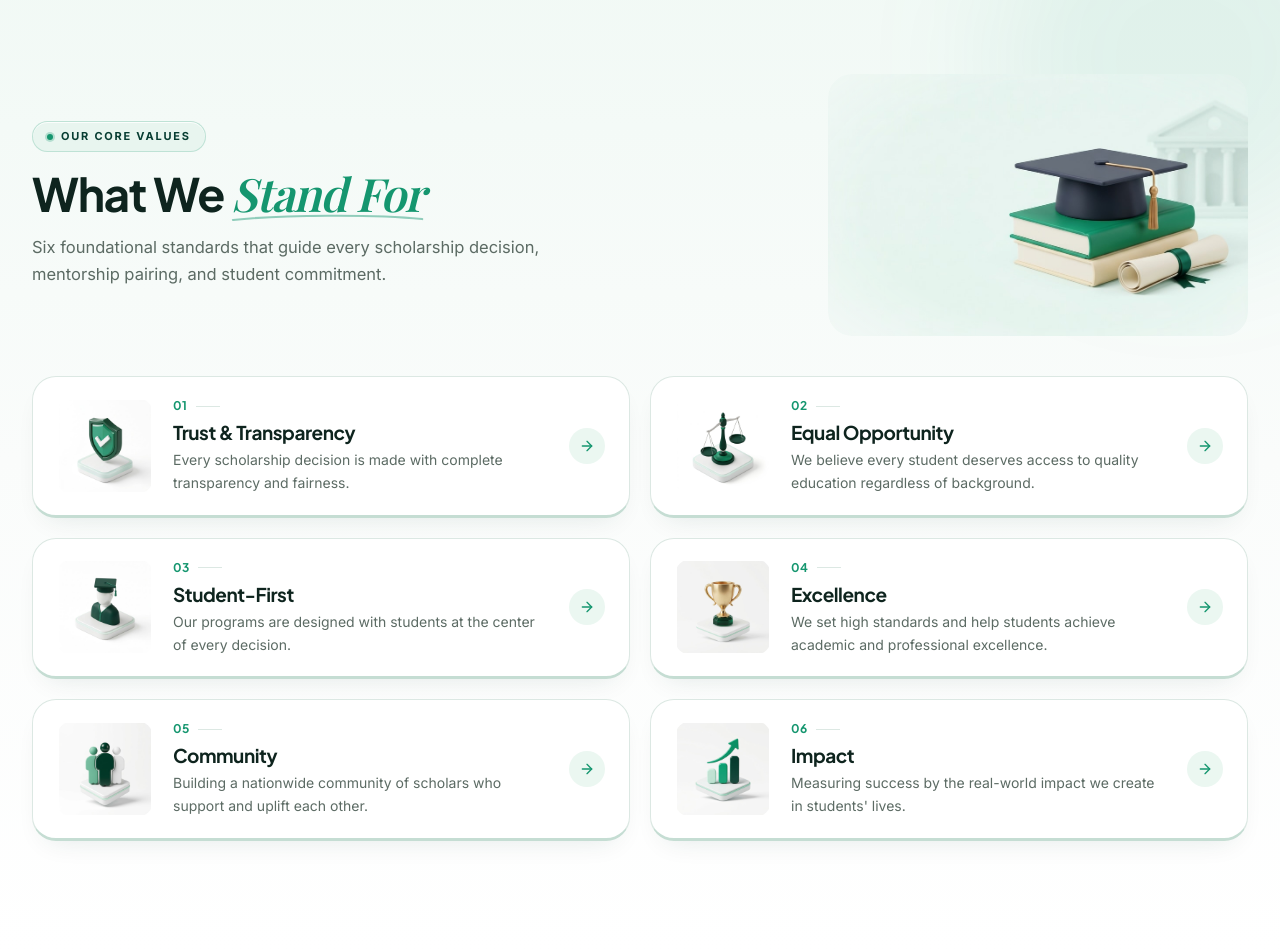
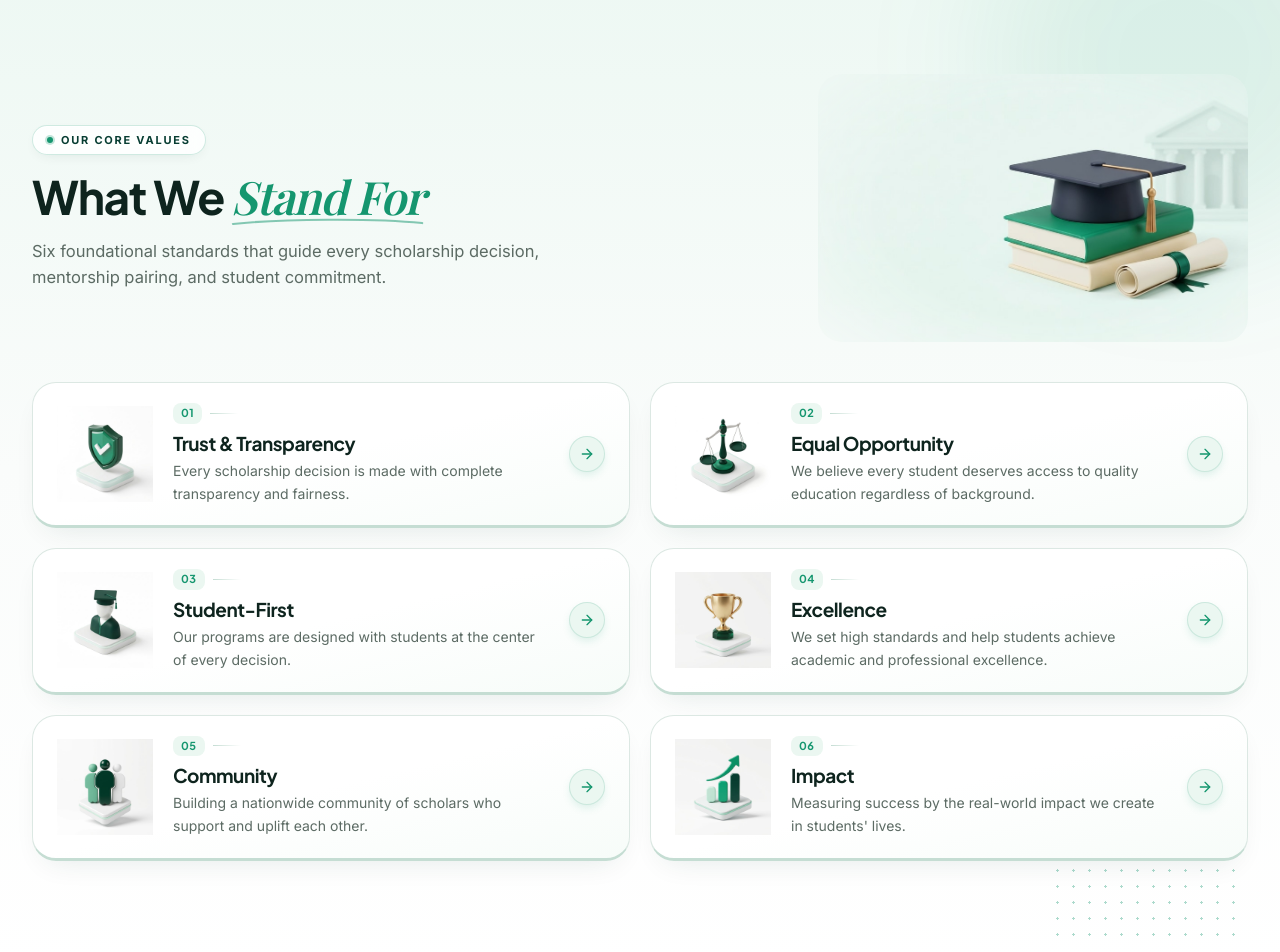
Before and after one commit to mannbond007/milestone, a Next.js app: page /about in a window 1280 px wide. Shown: the part 3340-4292 px from the top of the page. Built offline with nearby package versions, Linux system fonts and the light colour scheme; no server answers.

Commit message:
Polish What We Stand For 3D value cards with seamless icon blending and micro-interactions

```diff
--- a/src/app/about/page.tsx
+++ b/src/app/about/page.tsx
@@ -458,18 +458,27 @@ export default function AboutPage() {
       </section>
 
       {/* Values: Luminous 2-Column 3D Icon Card Showcase */}
-      <section className="relative overflow-hidden border-t border-[#E3ECE8] bg-gradient-to-b from-[#F1F9F5] via-[#FAFCFB] to-white py-20 md:py-28 dark:border-[#162E26] dark:from-[#081713] dark:via-[#07120F] dark:to-[#07120F]">
-        {/* Soft ambient mint depth */}
+      <section className="relative overflow-hidden border-t border-[#E3ECE8] bg-gradient-to-b from-[#EDF8F3] via-[#FAFCFB] to-white py-20 md:py-28 dark:border-[#162E26] dark:from-[#081713] dark:via-[#07120F] dark:to-[#07120F]">
+        {/* Soft ambient mint depth & subtle corner dot matrix */}
         <div
           aria-hidden="true"
-          className="pointer-events-none absolute -right-24 -top-24 h-96 w-96 rounded-full bg-[#15966F]/[0.08] blur-3xl"
+          className="pointer-events-none absolute -right-24 -top-24 h-96 w-96 rounded-full bg-[#15966F]/[0.09] blur-3xl"
+        />
+        <div
+          aria-hidden="true"
+          className="pointer-events-none absolute bottom-6 right-8 h-32 w-48 opacity-35 dark:opacity-15"
+          style={{
+            backgroundImage:
+              "radial-gradient(circle at 1.5px 1.5px, #15966F 1.2px, transparent 0)",
+            backgroundSize: "16px 16px",
+          }}
         />
 
         <div className="relative z-10 mx-auto max-w-7xl px-4 sm:px-6 lg:px-8">
           {/* Top Header Row + Floating 3D Graduation Artwork */}
           <div className="mb-10 grid grid-cols-1 items-center gap-8 lg:grid-cols-12">
             <ScrollReveal className="lg:col-span-7">
-              <div className="inline-flex items-center gap-2 rounded-full border border-[#15966F]/20 bg-[#E8F5EF] px-3.5 py-1.5 shadow-[inset_0_1px_0_rgba(255,255,255,0.85)] dark:border-[#34D399]/25 dark:bg-[#112B23] dark:shadow-none">
+              <div className="inline-flex items-center gap-2 rounded-full border border-[#15966F]/20 bg-white/85 px-3.5 py-1.5 shadow-[0_4px_14px_-6px_rgba(7,61,50,0.12),inset_0_1px_0_rgba(255,255,255,1)] backdrop-blur-sm dark:border-[#34D399]/25 dark:bg-[#112B23] dark:shadow-none">
                 <span className="h-1.5 w-1.5 rounded-full bg-[#15966F] ring-2 ring-[#15966F]/25 dark:bg-[#34D399] dark:ring-[#34D399]/25" />
                 <span className="text-[11px] font-bold uppercase tracking-[0.16em] text-[#073D32] dark:text-[#6EE7B7]">
                   Our Core Values
@@ -484,7 +493,7 @@ export default function AboutPage() {
                     aria-hidden="true"
                     viewBox="0 0 180 12"
                     fill="none"
-                    className="pointer-events-none absolute -bottom-1 left-0 h-2.5 w-full text-[#15966F]/45 dark:text-[#34D399]/45"
+                    className="pointer-events-none absolute -bottom-1 left-0 h-2.5 w-full text-[#15966F]/50 dark:text-[#34D399]/50"
                     preserveAspectRatio="none"
                   >
                     <path
@@ -504,13 +513,13 @@ export default function AboutPage() {
 
             {/* Right Alpha-Masked 3D Graduation Artwork */}
             <ScrollReveal delay={0.08} className="hidden lg:col-span-5 lg:block">
-              <div className="relative ml-auto aspect-[16/10] w-full max-w-[420px] overflow-hidden rounded-[24px] [mask-image:radial-gradient(ellipse_85%_85%_at_55%_50%,black_55%,transparent_100%)]">
+              <div className="relative ml-auto aspect-[16/10] w-full max-w-[430px] overflow-hidden rounded-[24px] [mask-image:radial-gradient(ellipse_82%_82%_at_56%_50%,black_52%,transparent_100%)]">
                 <Image
                   src="/images/ecosystem/scholarship.jpg"
                   alt="Graduation cap and academic books"
                   fill
-                  sizes="420px"
-                  className="object-cover object-center"
+                  sizes="430px"
+                  className="object-cover object-center transition-transform duration-700 hover:scale-[1.03]"
                 />
               </div>
             </ScrollReveal>
@@ -522,26 +531,32 @@ export default function AboutPage() {
               const num = String(i + 1).padStart(2, "0");
               return (
                 <ScrollReveal key={val.title} delay={i * 0.05}>
-                  <div className="group flex h-full items-center gap-4 rounded-[24px] border border-[#DCE8E3] border-b-[3px] border-b-[#C5DDD3] bg-white px-5 py-5 shadow-[0_12px_28px_-14px_rgba(7,61,50,0.12),inset_0_1px_0_rgba(255,255,255,1)] transition-all duration-300 hover:-translate-y-1 hover:border-[#15966F]/45 hover:shadow-[0_22px_42px_-16px_rgba(7,61,50,0.18)] sm:gap-5 sm:px-6 sm:py-5 dark:border-[#1E3B32] dark:border-b-[#122922] dark:bg-[#0D1E19] dark:hover:border-[#34D399]/40">
-                    {/* Left 3D Studio Icon on Pedestal */}
-                    <div className="relative h-20 w-20 shrink-0 overflow-hidden rounded-2xl bg-white sm:h-24 sm:w-24 dark:bg-[#132E26]/40">
+                  <div className="group relative flex h-full items-center gap-4 overflow-hidden rounded-[24px] border border-[#DCE8E3] border-b-[3px] border-b-[#C5DDD3] bg-gradient-to-br from-white via-white to-[#F7FCF9] px-5 py-5 shadow-[0_12px_30px_-14px_rgba(7,61,50,0.12),inset_0_1px_0_rgba(255,255,255,1)] transition-all duration-300 hover:-translate-y-1 hover:border-[#15966F]/45 hover:border-b-[#15966F]/60 hover:shadow-[0_24px_46px_-16px_rgba(7,61,50,0.19),0_6px_16px_-6px_rgba(21,150,111,0.12)] sm:gap-5 sm:px-6 sm:py-5 dark:border-[#1E3B32] dark:border-b-[#122922] dark:from-[#0E211B] dark:via-[#0D1E19] dark:to-[#112A22] dark:hover:border-[#34D399]/40">
+                    {/* Subtle hover glow in top-right */}
+                    <span
+                      aria-hidden="true"
+                      className="pointer-events-none absolute -right-10 -top-10 h-28 w-28 rounded-full bg-[#15966F]/[0.08] opacity-0 blur-2xl transition-opacity duration-300 group-hover:opacity-100"
+                    />
+
+                    {/* Left 3D Studio Icon seamlessly blended onto card */}
+                    <div className="relative z-10 h-20 w-20 shrink-0 sm:h-24 sm:w-24">
                       <img
                         src={val.image}
                         alt={val.title}
-                        className="h-full w-full object-contain p-0.5 transition-transform duration-300 ease-out group-hover:scale-105"
+                        className="h-full w-full object-contain mix-blend-multiply transition-transform duration-300 ease-out group-hover:-translate-y-0.5 group-hover:scale-[1.06] dark:rounded-2xl dark:mix-blend-normal"
                         loading="lazy"
                       />
                     </div>
 
                     {/* Center Number, Title & Description */}
-                    <div className="min-w-0 flex-1">
+                    <div className="relative z-10 min-w-0 flex-1">
                       <div className="flex items-center gap-2">
-                        <span className="font-heading text-[12px] font-bold tracking-wider text-[#15966F] dark:text-[#34D399]">
+                        <span className="inline-flex items-center rounded-md bg-[#EBF7F1] px-2 py-0.5 font-heading text-[11px] font-bold tracking-wider text-[#15966F] dark:bg-[#132E26] dark:text-[#6EE7B7]">
                           {num}
                         </span>
-                        <span className="h-[1px] w-6 bg-[#DCE8E3] dark:bg-[#1E3B32]" />
+                        <span className="h-[1px] w-7 bg-gradient-to-r from-[#C5DDD3] to-transparent dark:from-[#214539]" />
                       </div>
-                      <h3 className="mt-1 font-heading text-[18px] font-bold leading-snug tracking-tight text-[#0E241E] sm:text-[19px] dark:text-white">
+                      <h3 className="mt-1.5 font-heading text-[18px] font-bold leading-snug tracking-tight text-[#0E241E] transition-colors duration-200 group-hover:text-[#073D32] sm:text-[19px] dark:text-white">
                         {val.title}
                       </h3>
                       <p className="mt-1 text-[13.5px] leading-relaxed text-[#5C6B64] sm:text-[14px] dark:text-[#A0B3AC]">
@@ -549,10 +564,10 @@ export default function AboutPage() {
                       </p>
                     </div>
 
-                    {/* Right Circular Arrow Indicator */}
+                    {/* Right Tactile Circular Arrow Indicator */}
                     <span
                       aria-hidden="true"
-                      className="hidden h-9 w-9 shrink-0 items-center justify-center rounded-full bg-[#EBF7F1] text-[#15966F] transition-all duration-300 group-hover:translate-x-0.5 group-hover:bg-[#15966F] group-hover:text-white sm:flex dark:bg-[#132E26] dark:text-[#34D399] dark:group-hover:bg-[#34D399] dark:group-hover:text-[#073D32]"
+                      className="relative z-10 hidden h-9 w-9 shrink-0 items-center justify-center rounded-full border border-[#15966F]/15 bg-[#EBF7F1] text-[#15966F] shadow-[0_4px_10px_-2px_rgba(21,150,111,0.16)] transition-all duration-300 group-hover:translate-x-0.5 group-hover:border-transparent group-hover:bg-[#15966F] group-hover:text-white group-hover:shadow-[0_8px_18px_-4px_rgba(21,150,111,0.45)] sm:flex dark:border-[#34D399]/20 dark:bg-[#132E26] dark:text-[#34D399] dark:group-hover:bg-[#34D399] dark:group-hover:text-[#073D32]"
                     >
                       <ArrowRight className="h-4 w-4" />
                     </span>
```
